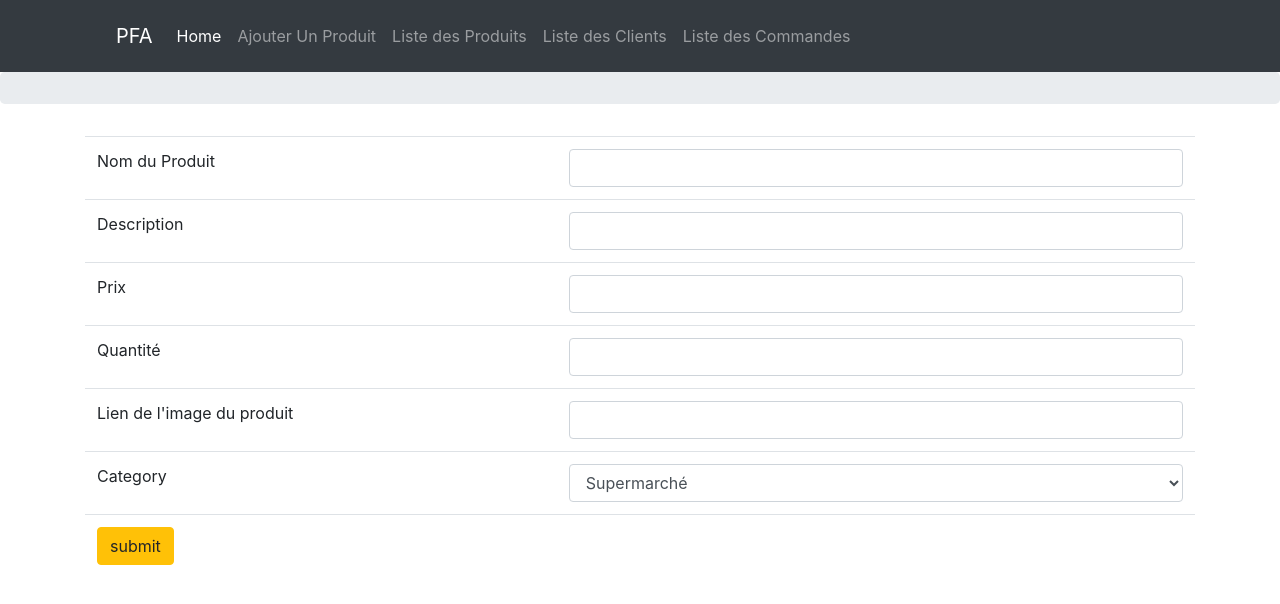
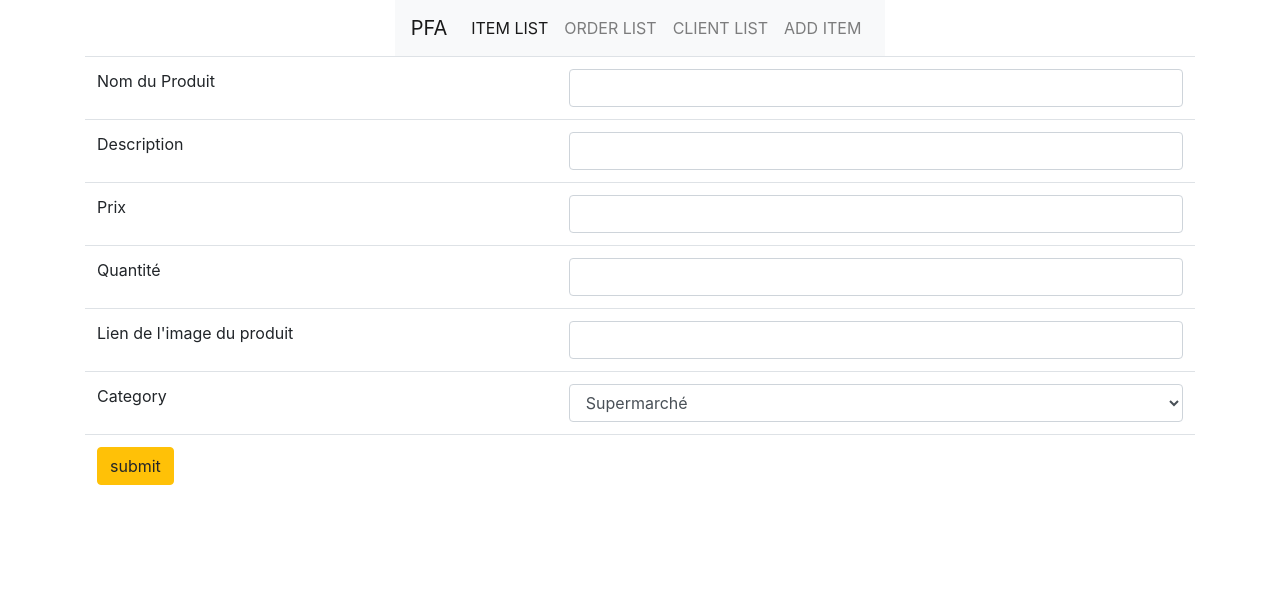
Before and after one commit to Bajmo/Inventorian, a Flask app: page /create in a window 1280 px wide. Shown: the top 604 px of the page. Run offline with Flask 2, Linux system fonts and the light colour scheme; some libraries are stand-ins or nearby versions.

Commit message:
Update header.html

```diff
--- a/templates/header.html
+++ b/templates/header.html
@@ -1,55 +1,30 @@
 {% extends 'base.html' %}
 {% block body %}
-<div
-  class="navbar navbar-dark bg-dark"
-  style="background-color: rgb(255, 0, 0)"
->
-  <div class="container">
-    <nav class="navbar navbar-expand-lg navbar-light">
-      <div class="container-fluid">
 
-        <a class="navbar-brand" href="#"> PFA </a>
-
-        <button
-          class="navbar-toggler"
-          type="button"
-          data-bs-toggle="collapse"
-          data-bs-target="#navbarNav"
-          aria-controls="navbarNav"
-          aria-expanded="false"
-          aria-label="Toggle navigation"
-        >
+<div class="d-flex justify-content-center">
+  <nav class="navbar navbar-expand-lg navbar-light bg-light">
+    <span class="navbar-brand">PFA</span>
+    <button class="navbar-toggler" type="button" data-toggle="collapse" data-target="#navbarNav" aria-controls="navbarNav"
+      aria-expanded="false" aria-label="Toggle navigation">
       <span class="navbar-toggler-icon"></span>
     </button>
     <div class="collapse navbar-collapse" id="navbarNav">
       <ul class="navbar-nav">
         <li class="nav-item">
-              <a
-                class="nav-link active"
-                aria-current="page"
-                href="http://127.0.0.1:5000/"
-                >Home</a
-              >
+          <a class="nav-link active" href="/">ITEM LIST</a>
         </li>
         <li class="nav-item">
-              <a class="nav-link" href="/create">Ajouter Un Produit</a>
+          <a class="nav-link" href="/">ORDER LIST</a>
         </li>
         <li class="nav-item">
-              <a class="nav-link" href="/">Liste des Produits</a>
+          <a class="nav-link" href="/">CLIENT LIST</a>
         </li>
         <li class="nav-item">
-              <a class="nav-link" href="/">Liste des Clients</a>
-            </li>
-            <li class="nav-item">
-              <a class="nav-link" href="/">Liste des Commandes</a>
+          <a class="nav-link" href="/create">ADD ITEM</a>
         </li>
       </ul>
     </div>
-      </div>
   </nav>
-  </div>
-</div>
-<div class="jumbotron p-3">
 </div>
 
 {% endblock %}
```
Lines whose indentation alone changed are shown as unchanged.
